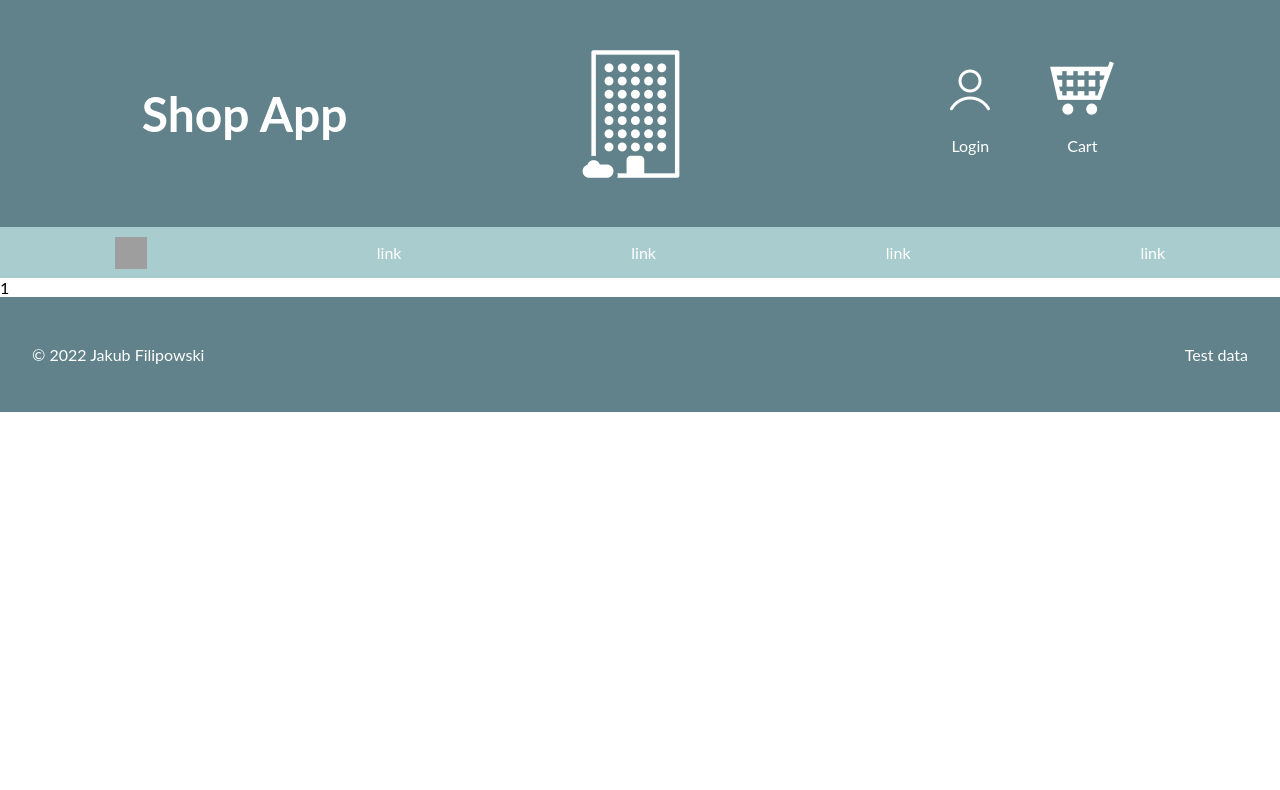
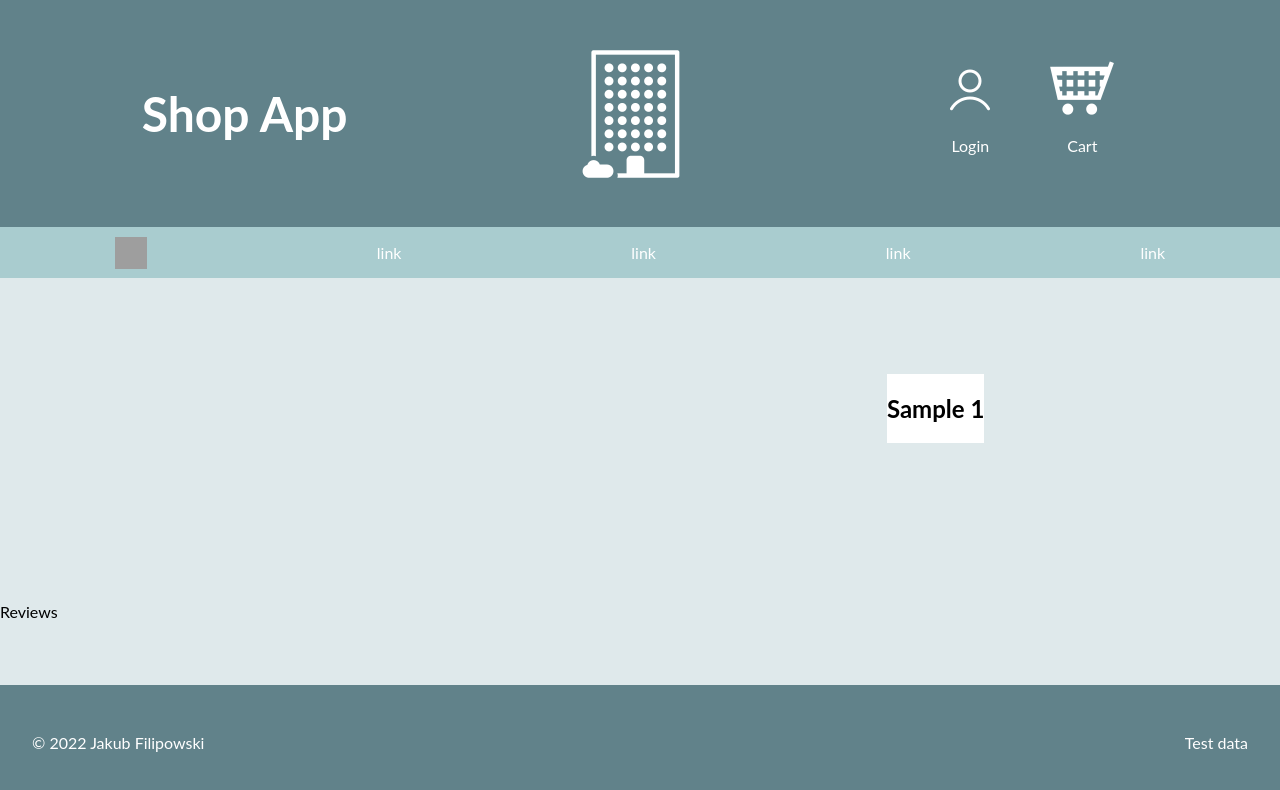
Before and after one commit to Arwer234/shopApp, a React (Create React App) app: page /product-details/1 in a window 1280 px wide. Shown: the top 790 px of the page. Built offline with nearby package versions, Linux system fonts and the light colour scheme; grey boxes are pictures that could not be loaded.

Commit message:
connecting details page with redux

```diff
--- /dev/null
+++ b/src/components/Layout/Reviews.tsx
@@ -0,0 +1,11 @@
+import React from 'react'
+
+type Props = {}
+
+const Reviews = (props: Props) => {
+  return (
+    <div>Reviews</div>
+  )
+}
+
+export default Reviews
--- a/src/pages/ProductDetails.module.css
+++ b/src/pages/ProductDetails.module.css
@@ -0,0 +1,19 @@
+.product-details{
+    display: flex;
+    flex-direction: column;
+    background-color: #DFE9EB;
+    flex-grow: 7;
+    justify-content: space-around;
+}
+.product-details-info{
+    background-color: white;
+    margin:2rem;
+}
+.product-imgs{
+    margin:2rem;
+}
+.product-details-content{
+    display:flex;
+    flex-direction: row;
+    justify-content: space-around;
+}
--- a/src/pages/ProductDetails.tsx
+++ b/src/pages/ProductDetails.tsx
@@ -1,14 +1,35 @@
 import React from 'react'
-import {useParams} from 'react-router-dom'
+import { useSelector } from 'react-redux'
 
-type Props = {
-}
+import Reviews from '../components/Layout/Reviews'
+import { RootState } from '../store'
 
-const ProductDetails = (props:Props) => {
-    const params = useParams()
+import classes from "./ProductDetails.module.css"
+
+type Props = {}
+
+const ProductDetails = (props : Props) => {
+    const itemId = useSelector((state:RootState) => state.ui.selectedItem)
+    const item = useSelector((state:RootState)=>state.data.shop_items).filter(item =>{return item.id === itemId})[0]
+
+    console.log(item)
 
     return (
-        <div>{params.id}</div>
+        <section className={classes[`product-details`]}>
+            <div className={classes[`product-details-content`]}>
+                <div className={classes[`product-imgs`]}>
+
+                </div>
+                <div className={classes[`product-details-info`]}>
+                    <h2>{item.title}</h2>
+                    <p className={classes[`product-details-descr`]}>
+
+                    </p>
+                    <p className={classes[`product-details-params`]}></p>
+                </div>
+            </div>
+            <Reviews/>
+        </section>
     )
 }
 
```
Also changed, not shown: src/components/Layout/Reviews.module.css (added).
